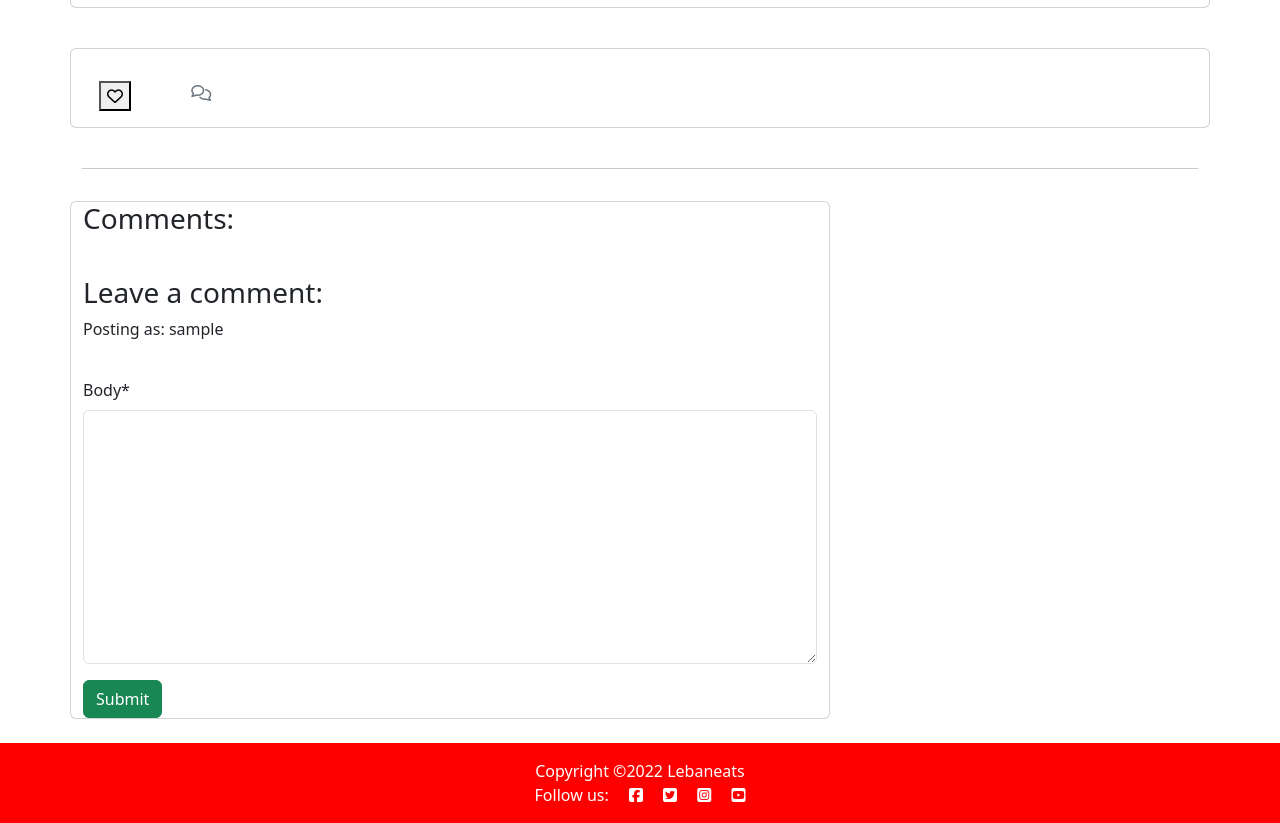
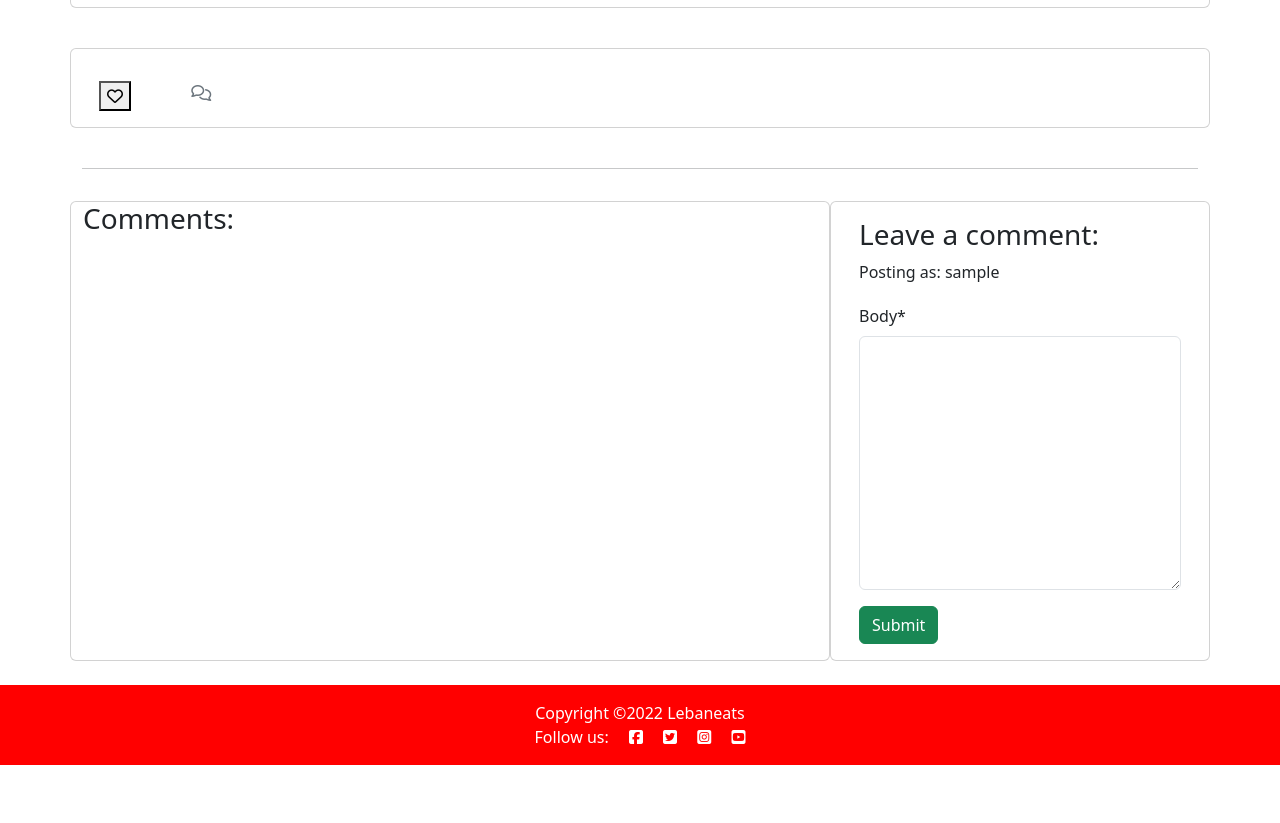
Before and after one commit to Mushbt/lebaneats-pp4, a Django app: template templates/post_detail.html in a window 1280 px wide. Shown: the part 170-993 px from the top of the page. After the commit the page ends 935 px from the top, so only its background shows below. Run offline with Django 3.2, Linux system fonts and the light colour scheme; the template is opened without the code that fills it: values that come from a table or form of the project are taken from there, others are empty; the visitor is signed in with stand-in values (Sample User, id 1); some libraries are stand-ins or nearby versions.

Commit message:
Add further styling to post detail html file and fix indentation

```diff
--- a/templates/post_detail.html
+++ b/templates/post_detail.html
@@ -37,7 +37,7 @@
         <div class="col card mb-4  mt-3 left top">
             <div class="card-body">
                 <p class="card-text">
-                    {{ post.content | safe }}
+                    {{ post.content|safe }}
                 </p>
                 <div class="row">
                     <div class="col-1">
@@ -92,6 +92,9 @@
                 </div>
                 {% endfor %}
             </div>
+        </div>
+        <div class="col-md-4 card mb-4 mt-3">
+            <div class="card-body">
                 {% if commented %}
                 <div class="alert alert-success" role="alert">
                     Your comment is awaiting approval
@@ -110,5 +113,5 @@
             </div>
         </div>
     </div>
-
+</div>
 {% endblock content %}
```
Lines whose indentation alone changed are shown as unchanged.
